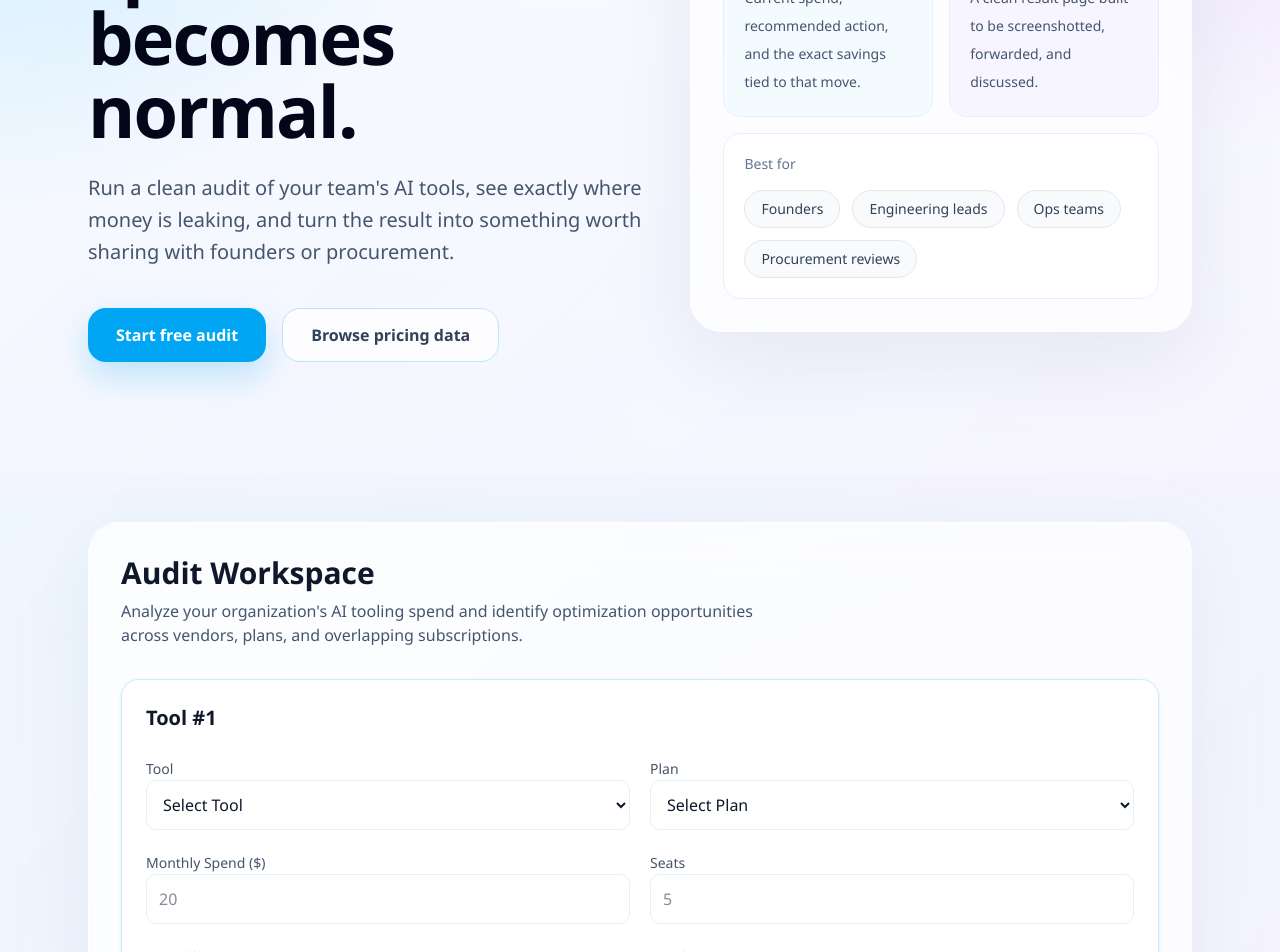
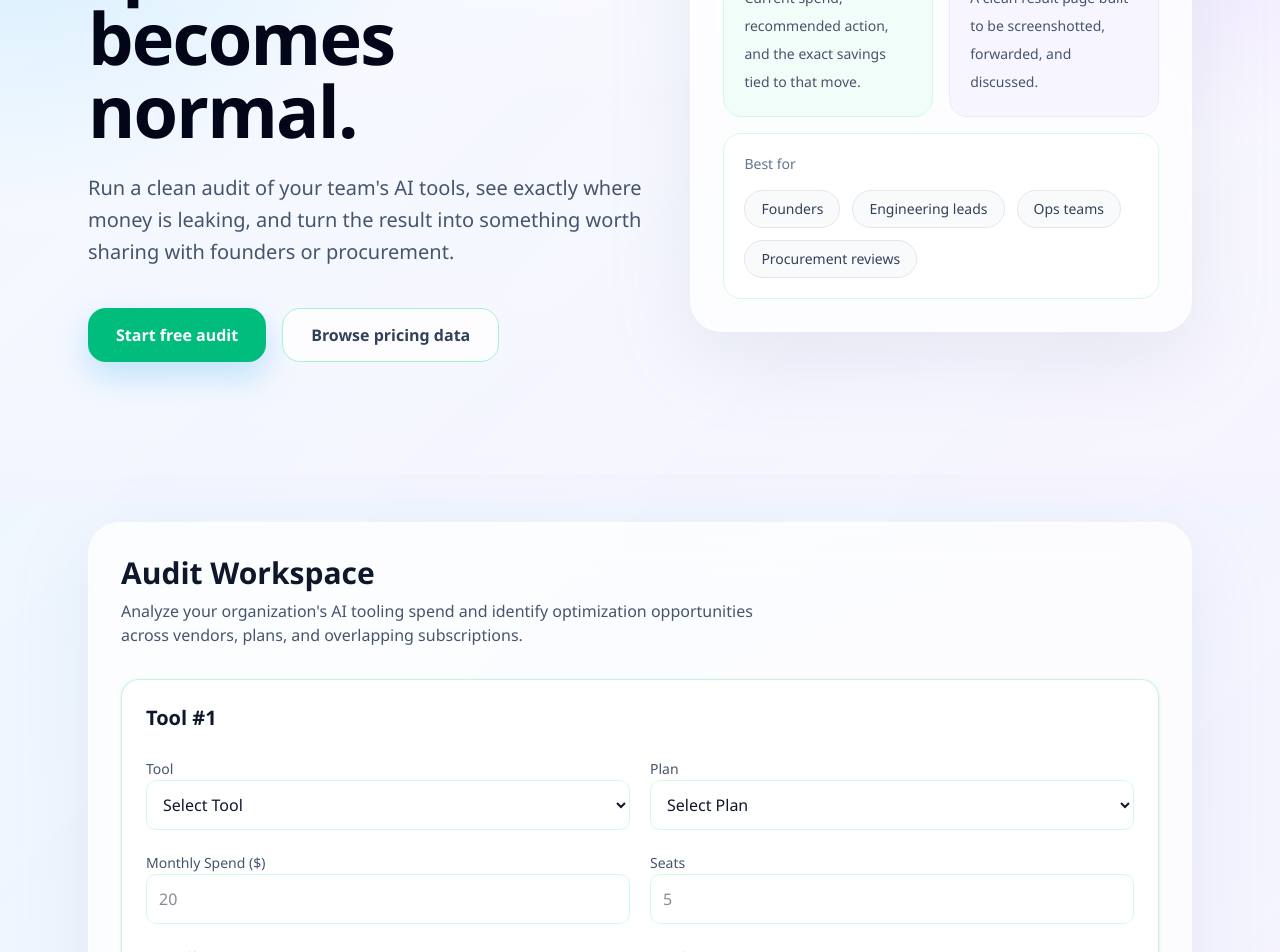
Before and after one commit to rxz33/spendora-ai-spend-audit, a Next.js app: page / in a window 1280 px wide. Shown: the part 300-1252 px from the top of the page. Built offline with nearby package versions, Linux system fonts and the light colour scheme.

Commit message:
feat: apply credex emerald branding and horizontal audit layout

```diff
--- a/app/globals.css
+++ b/app/globals.css
@@ -55,24 +55,24 @@
   --font-geist-mono:
     "SFMono-Regular", "Cascadia Code", "Fira Code", Consolas, "Liberation Mono",
     Menlo, Monaco, monospace;
-  --background: oklch(0.98 0.02 248);
-  --foreground: oklch(0.27 0.04 266);
-  --card: oklch(0.99 0.01 258);
-  --card-foreground: oklch(0.27 0.04 266);
-  --popover: oklch(0.99 0.01 258);
-  --popover-foreground: oklch(0.27 0.04 266);
-  --primary: oklch(0.72 0.08 244);
-  --primary-foreground: oklch(0.99 0.01 258);
-  --secondary: oklch(0.95 0.03 280);
-  --secondary-foreground: oklch(0.27 0.04 266);
-  --muted: oklch(0.96 0.02 252);
-  --muted-foreground: oklch(0.49 0.04 266);
-  --accent: oklch(0.95 0.03 280);
-  --accent-foreground: oklch(0.27 0.04 266);
+  --background: oklch(0.98 0.01 160);
+  --foreground: oklch(0.25 0.04 160);
+  --card: oklch(0.99 0.01 160);
+  --card-foreground: oklch(0.25 0.04 160);
+  --popover: oklch(0.99 0.01 160);
+  --popover-foreground: oklch(0.25 0.04 160);
+  --primary: oklch(0.6 0.15 160);
+  --primary-foreground: oklch(0.99 0.01 160);
+  --secondary: oklch(0.95 0.03 160);
+  --secondary-foreground: oklch(0.25 0.04 160);
+  --muted: oklch(0.96 0.02 160);
+  --muted-foreground: oklch(0.45 0.04 160);
+  --accent: oklch(0.95 0.03 160);
+  --accent-foreground: oklch(0.25 0.04 160);
   --destructive: oklch(0.577 0.245 27.325);
-  --border: oklch(0.9 0.02 255);
-  --input: oklch(0.9 0.02 255);
-  --ring: oklch(0.78 0.05 250);
+  --border: oklch(0.85 0.05 160);
+  --input: oklch(0.85 0.05 160);
+  --ring: oklch(0.6 0.1 160);
   --chart-1: oklch(0.87 0 0);
   --chart-2: oklch(0.556 0 0);
   --chart-3: oklch(0.439 0 0);
@@ -90,24 +90,24 @@
 }
 
 .dark {
-  --background: oklch(0.145 0 0);
-  --foreground: oklch(0.985 0 0);
-  --card: oklch(0.205 0 0);
-  --card-foreground: oklch(0.985 0 0);
-  --popover: oklch(0.205 0 0);
-  --popover-foreground: oklch(0.985 0 0);
-  --primary: oklch(0.922 0 0);
-  --primary-foreground: oklch(0.205 0 0);
-  --secondary: oklch(0.269 0 0);
-  --secondary-foreground: oklch(0.985 0 0);
-  --muted: oklch(0.269 0 0);
-  --muted-foreground: oklch(0.708 0 0);
-  --accent: oklch(0.269 0 0);
-  --accent-foreground: oklch(0.985 0 0);
+  --background: oklch(0.145 0.02 160);
+  --foreground: oklch(0.985 0.01 160);
+  --card: oklch(0.205 0.02 160);
+  --card-foreground: oklch(0.985 0.01 160);
+  --popover: oklch(0.205 0.02 160);
+  --popover-foreground: oklch(0.985 0.01 160);
+  --primary: oklch(0.922 0.01 160);
+  --primary-foreground: oklch(0.205 0.02 160);
+  --secondary: oklch(0.269 0.02 160);
+  --secondary-foreground: oklch(0.985 0.01 160);
+  --muted: oklch(0.269 0.02 160);
+  --muted-foreground: oklch(0.708 0.01 160);
+  --accent: oklch(0.269 0.02 160);
+  --accent-foreground: oklch(0.985 0.01 160);
   --destructive: oklch(0.704 0.191 22.216);
-  --border: oklch(1 0 0 / 10%);
-  --input: oklch(1 0 0 / 15%);
-  --ring: oklch(0.556 0 0);
+  --border: oklch(1 0.02 160 / 10%);
+  --input: oklch(1 0.02 160 / 15%);
+  --ring: oklch(0.556 0.02 160);
   --chart-1: oklch(0.87 0 0);
   --chart-2: oklch(0.556 0 0);
   --chart-3: oklch(0.439 0 0);
--- a/app/layout.tsx
+++ b/app/layout.tsx
@@ -2,8 +2,8 @@ import type { Metadata } from "next";
 import "./globals.css";
 
 export const metadata: Metadata = {
-  title: "Create Next App",
-  description: "Generated by create next app",
+  title: "Spendora - AI Spend Audit",
+  description: "Identify wasted AI spend and find optimized alternatives for your team.",
 };
 
 export default function RootLayout({
@@ -12,7 +12,7 @@ export default function RootLayout({
   children: React.ReactNode;
 }>) {
   return (
-    <html lang="en" className="h-full antialiased">
+    <html lang="en" className="h-full antialiased" suppressHydrationWarning>
       <body className="min-h-full flex flex-col">{children}</body>
     </html>
   );
--- a/app/page.tsx
+++ b/app/page.tsx
@@ -80,7 +80,7 @@ export default function HomePage() {
         <div className="relative mx-auto max-w-6xl px-6 pb-20 pt-20 md:pb-28 md:pt-24">
           <div className="grid gap-12 lg:grid-cols-[1.05fr_0.95fr] lg:items-center">
             <div className="max-w-3xl">
-              <p className="inline-flex rounded-full border border-sky-200 bg-white/80 px-4 py-1.5 text-sm font-medium text-sky-700 shadow-sm">
+              <p className="inline-flex rounded-full border border-emerald-200 bg-white/80 px-4 py-1.5 text-sm font-medium text-emerald-700 shadow-sm">
                 Spendora x Credex-style audit workflow
               </p>
 
@@ -95,14 +95,14 @@ export default function HomePage() {
               <div className="mt-10 flex flex-col gap-4 sm:flex-row">
                 <button
                   onClick={scrollToForm}
-                  className="rounded-2xl bg-sky-500 px-7 py-3.5 text-base font-semibold text-white shadow-[0_14px_32px_rgba(14,165,233,0.24)] transition hover:bg-sky-600"
+                  className="rounded-2xl bg-emerald-500 px-7 py-3.5 text-base font-semibold text-white shadow-[0_14px_32px_rgba(14,165,233,0.24)] transition hover:bg-emerald-600"
                 >
                   Start free audit
                 </button>
 
                 <button
                   onClick={scrollToPricing}
-                  className="rounded-2xl border border-sky-200 bg-white/80 px-7 py-3.5 text-base font-semibold text-slate-700 transition hover:bg-white"
+                  className="rounded-2xl border border-emerald-200 bg-white/80 px-7 py-3.5 text-base font-semibold text-slate-700 transition hover:bg-white"
                 >
                   Browse pricing data
                 </button>
@@ -111,7 +111,7 @@ export default function HomePage() {
 
             <div className="rounded-[2rem] border border-white/70 bg-white/70 p-6 shadow-[0_24px_80px_rgba(148,163,184,0.18)] backdrop-blur-xl md:p-8">
               <div className="grid gap-4 sm:grid-cols-2">
-                <div className="rounded-2xl border border-sky-100 bg-sky-50/70 p-5">
+                <div className="rounded-2xl border border-emerald-100 bg-emerald-50/70 p-5">
                   <p className="text-sm font-medium text-slate-500">
                     What you get
                   </p>
@@ -135,7 +135,7 @@ export default function HomePage() {
                   </p>
                 </div>
 
-                <div className="rounded-2xl border border-sky-100 bg-white p-5 sm:col-span-2">
+                <div className="rounded-2xl border border-emerald-100 bg-white p-5 sm:col-span-2">
                   <p className="text-sm font-medium text-slate-500">
                     Best for
                   </p>
@@ -170,7 +170,7 @@ export default function HomePage() {
       <section ref={pricingRef} className="mx-auto max-w-6xl px-6 pb-20 pt-8 md:pb-24">
         <div className="flex flex-col gap-3 md:flex-row md:items-end md:justify-between">
           <div>
-            <p className="text-sm uppercase tracking-[0.28em] text-sky-700/70">
+            <p className="text-sm uppercase tracking-[0.28em] text-emerald-700/70">
               Pricing data
             </p>
             <h2 className="mt-2 text-4xl font-bold text-slate-950">
@@ -188,10 +188,10 @@ export default function HomePage() {
               key={tool.name}
               className={`rounded-[1.7rem] border p-6 shadow-sm backdrop-blur-sm ${
                 index % 3 === 0
-                  ? "border-sky-200 bg-white/78"
+                  ? "border-emerald-200 bg-white/78"
                   : index % 3 === 1
                   ? "border-violet-200 bg-violet-50/70"
-                  : "border-sky-100 bg-sky-50/70"
+                  : "border-emerald-100 bg-emerald-50/70"
               }`}
             >
               <h3 className="text-xl font-semibold text-slate-900">
--- a/components/spend-form.tsx
+++ b/components/spend-form.tsx
@@ -138,7 +138,7 @@ export default function SpendForm() {
       {tools.map((tool, index) => (
         <div
           key={index}
-          className="rounded-2xl border border-sky-200/70 bg-white/75 p-6 shadow-sm backdrop-blur-sm"
+          className="rounded-2xl border border-emerald-200/70 bg-white/75 p-6 shadow-sm backdrop-blur-sm"
         >
           <div className="mb-6 flex items-center justify-between">
             <h3 className="text-xl font-semibold text-slate-900">
@@ -164,7 +164,7 @@ export default function SpendForm() {
               </label>
 
               <select
-                className="w-full rounded-lg border border-sky-100 bg-white p-3 text-slate-900"
+                className="w-full rounded-lg border border-emerald-100 bg-white p-3 text-slate-900"
                 value={tool.tool}
                 onChange={(e) =>
                   updateTool(
@@ -195,7 +195,7 @@ export default function SpendForm() {
               </label>
 
               <select
-                className="w-full rounded-lg border border-sky-100 bg-white p-3 text-slate-900"
+                className="w-full rounded-lg border border-emerald-100 bg-white p-3 text-slate-900"
                 value={tool.plan}
                 onChange={(e) =>
                   updateTool(
@@ -237,7 +237,7 @@ export default function SpendForm() {
                 type="number"
                 min="0"
                 placeholder="20"
-                className="w-full rounded-lg border border-sky-100 bg-white p-3 text-slate-900"
+                className="w-full rounded-lg border border-emerald-100 bg-white p-3 text-slate-900"
                 value={tool.monthlySpend}
                 onChange={(e) =>
                   updateTool(
@@ -260,7 +260,7 @@ export default function SpendForm() {
                 type="number"
                 min="0"
                 placeholder="5"
-                className="w-full rounded-lg border border-sky-100 bg-white p-3 text-slate-900"
+                className="w-full rounded-lg border border-emerald-100 bg-white p-3 text-slate-900"
                 value={tool.seats}
                 onChange={(e) =>
                   updateTool(
@@ -288,7 +288,7 @@ export default function SpendForm() {
                 type="number"
                 min="0"
                 placeholder="10"
-                className="w-full rounded-lg border border-sky-100 bg-white p-3 text-slate-900"
+                className="w-full rounded-lg border border-emerald-100 bg-white p-3 text-slate-900"
                 value={tool.teamSize}
                 onChange={(e) =>
                   updateTool(
@@ -308,7 +308,7 @@ export default function SpendForm() {
               </label>
 
               <select
-                className="w-full rounded-lg border border-sky-100 bg-white p-3 text-slate-900"
+                className="w-full rounded-lg border border-emerald-100 bg-white p-3 text-slate-900"
                 value={tool.useCase}
                 onChange={(e) =>
                   updateTool(
@@ -358,7 +358,7 @@ export default function SpendForm() {
         <button
           onClick={handleAudit}
           disabled={loading}
-          className="rounded-xl bg-sky-500 px-6 py-3 font-medium text-white transition hover:bg-sky-600 disabled:opacity-50"
+          className="rounded-xl bg-emerald-500 px-6 py-3 font-medium text-white transition hover:bg-emerald-600 disabled:opacity-50"
         >
           {loading
             ? "Generating Audit..."
```
Also changed, not shown: components/audit-results.tsx (+30 -30 lines), 1 other file (tests, documents, lock files or other folders).
